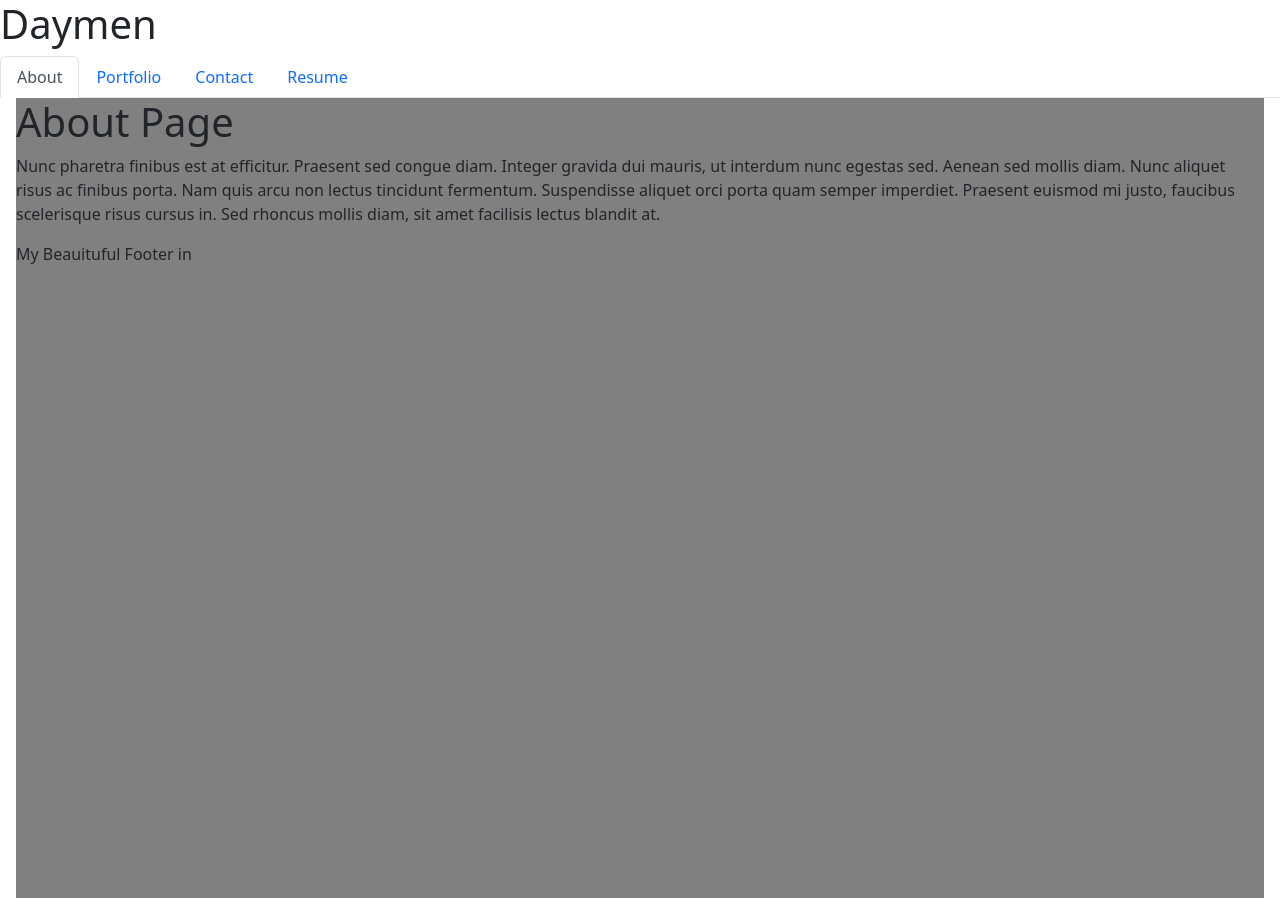
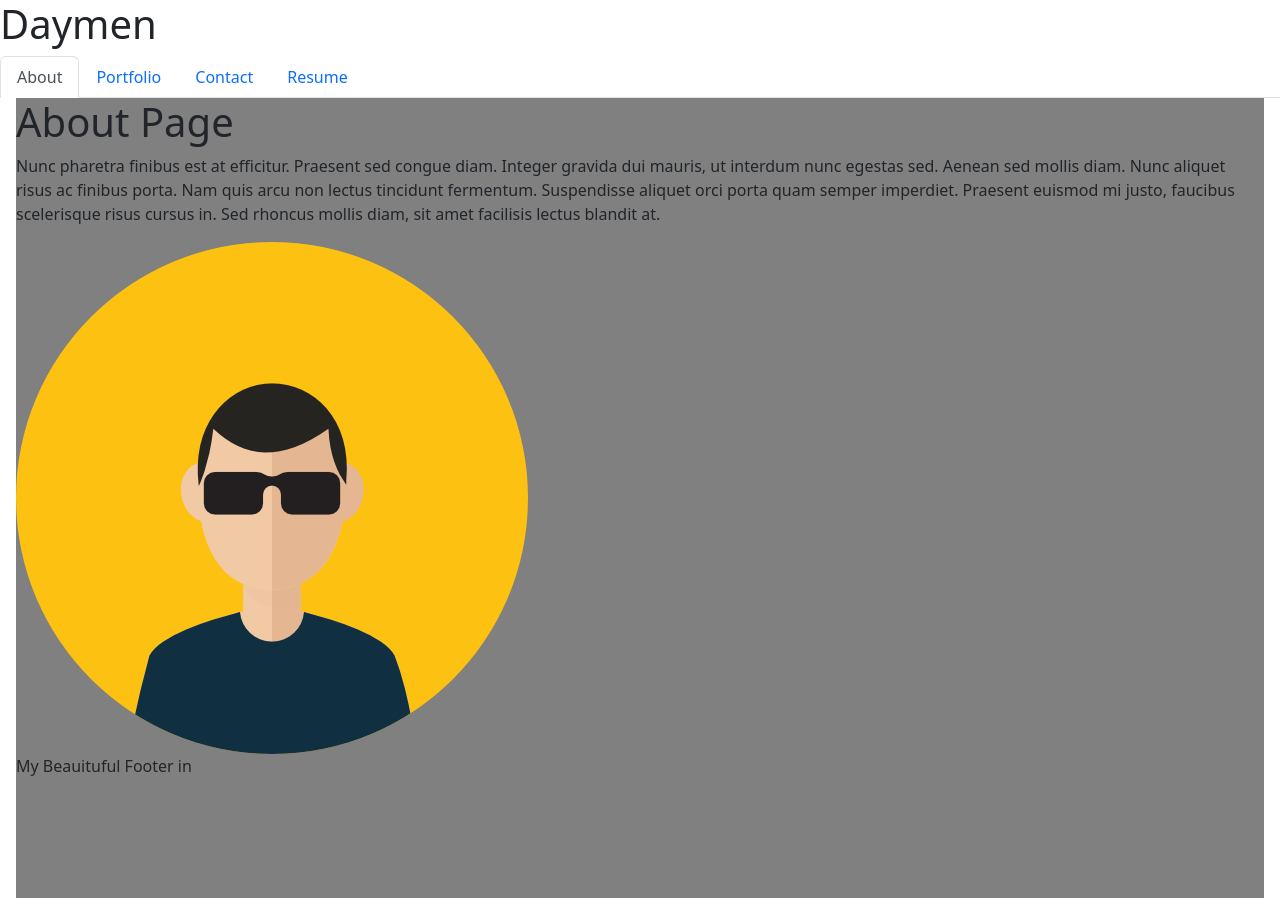
Before and after one commit to DaymenPasick/folio-react, a React (Vite) app: page / in a window 1280 px wide. Built offline with nearby package versions, Linux system fonts and the light colour scheme.

Commit message:
brought an avatar img into About Me page

```diff
--- a/src/pages/About.jsx
+++ b/src/pages/About.jsx
@@ -1,6 +1,7 @@
+import Avatar from '../../public/assets/projectAvatar.png'
 
-
-const pageDetails ={
+//May or may not use this object
+const aboutMeDetails ={
   pageName:'About'
 }
 
@@ -16,6 +17,7 @@ export default function About() {
           imperdiet. Praesent euismod mi justo, faucibus scelerisque risus cursus
           in. Sed rhoncus mollis diam, sit amet facilisis lectus blandit at.
         </p>
+        <img src={Avatar} alt="profile avatar" />
       </div>
     );
   }
```
Also changed, not shown: public/assets/projectAvatar.png (added).
